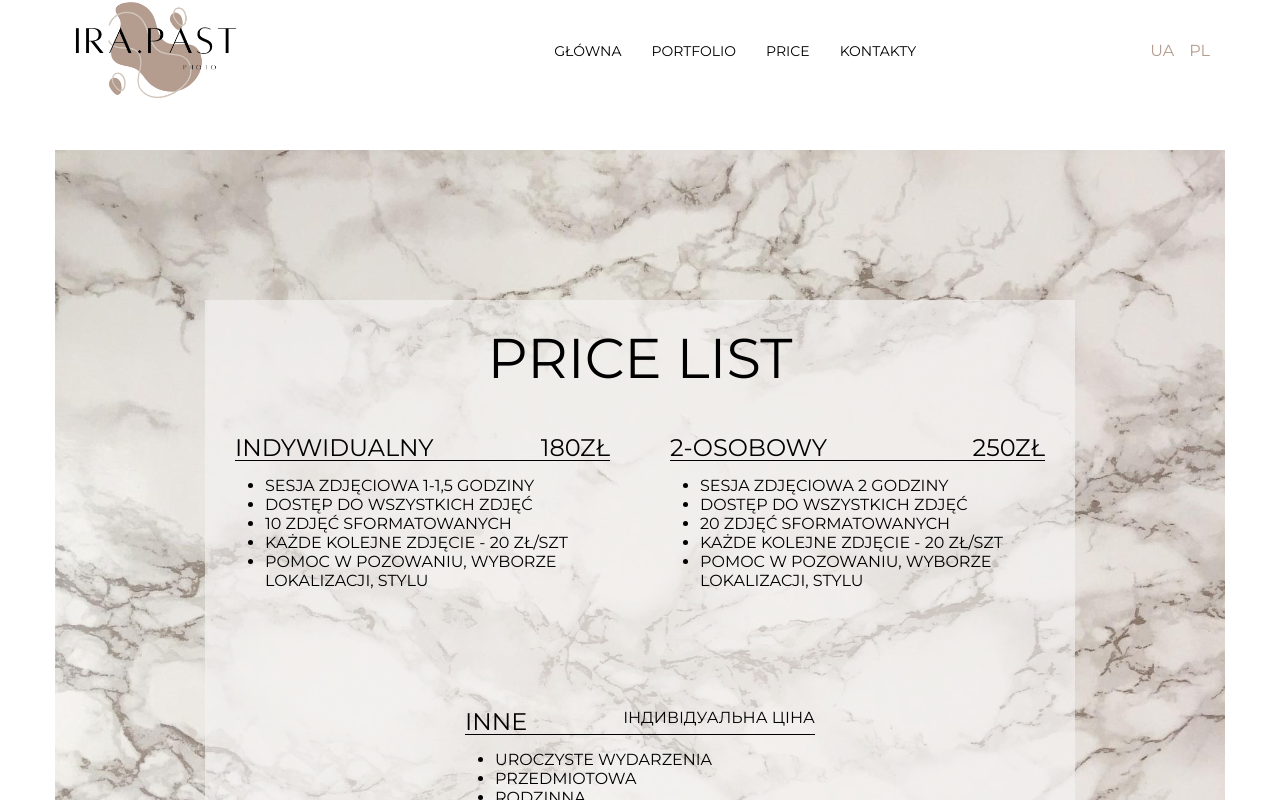
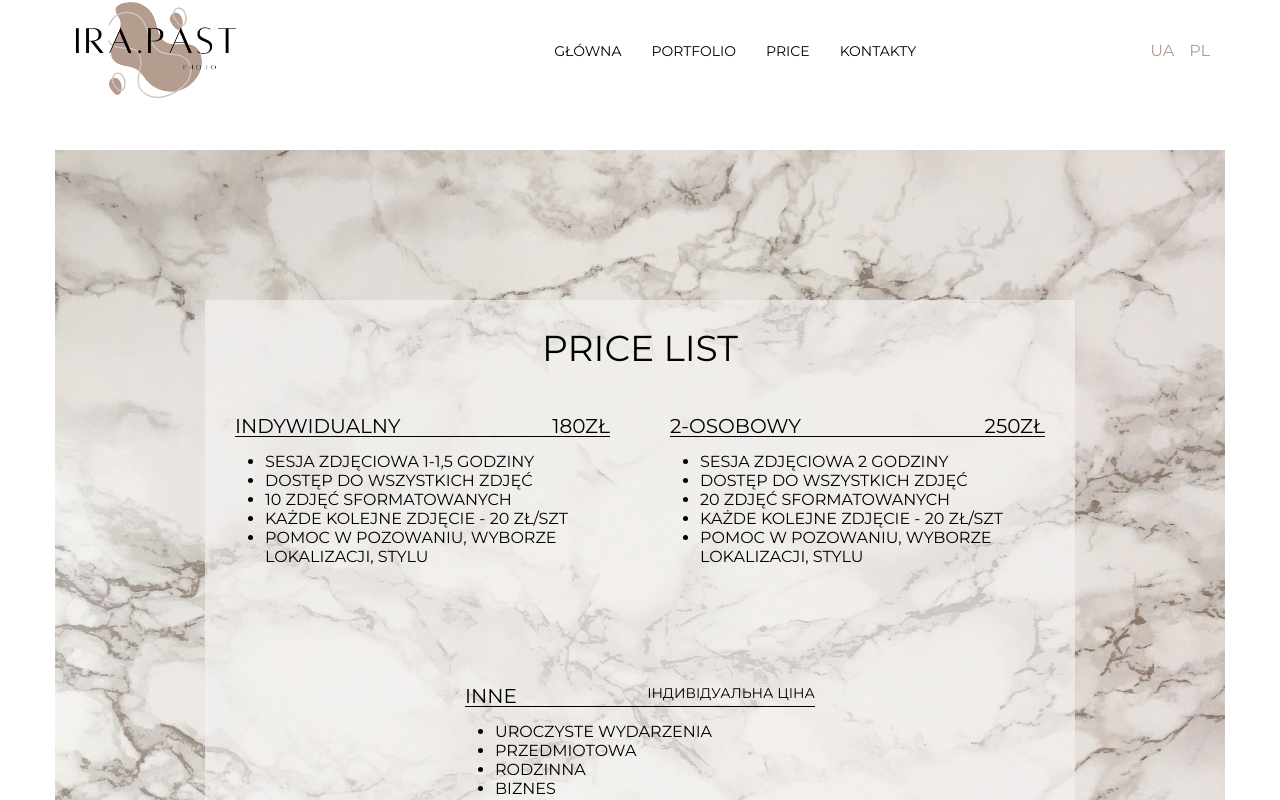
Before and after one commit to AliaTulchii/irapast, a React (Create React App) app: page /price in a window 1280 px wide. Shown: the top 800 px of the page. Built offline with nearby package versions, Linux system fonts and the light colour scheme.

Commit message:
fixed slider max-width  and font-size Price title

```diff
--- a/src/components/activeslider/style.css
+++ b/src/components/activeslider/style.css
@@ -1,10 +1,11 @@
 .slider__box {
-  max-width: 700px;
+  max-width: 900px;
   height: 750px;
   margin: 0 auto;
 
   @media screen and (max-width: 1024px) {
     overflow-x: hidden;
+    max-width: 700px;
     height: 550px;
   }
 }
--- a/src/pages/price/style.css
+++ b/src/pages/price/style.css
@@ -23,13 +23,13 @@
 }
 
 .price__title {
-  font-size: 56px;
+  font-size: 36px;
   font-weight: 400;
   text-align: center;
 }
 @media (max-width: 850px) {
   .price__title {
-    font-size: 28px;
+    font-size: 24px;
   }
 }
 
@@ -76,7 +76,7 @@
 .price__subtitle {
   display: flex;
   justify-content: space-between;
-  font-size: 24px;
+  font-size: 20px;
   font-weight: 400;
   line-height: 1;
   border-bottom: solid 1px;
@@ -89,7 +89,7 @@
 }
 
 .price__span--text {
-  font-size: 16px;
+  font-size: 14px;
   font-weight: 400;
   line-height: 1;
 
```
